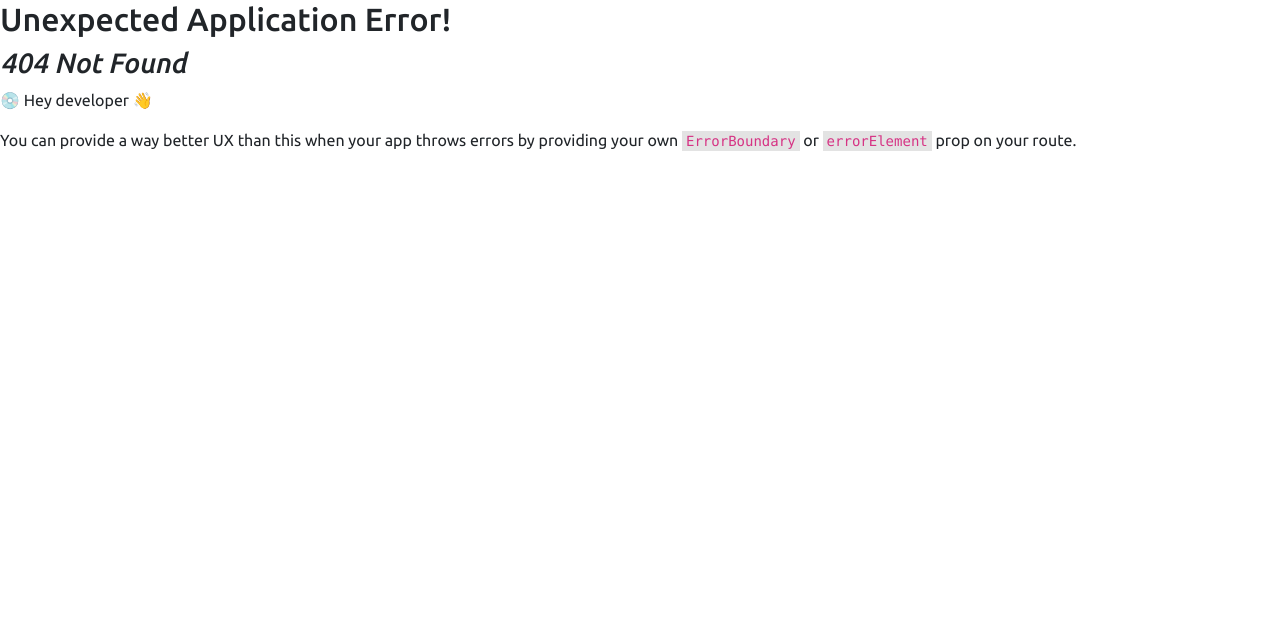
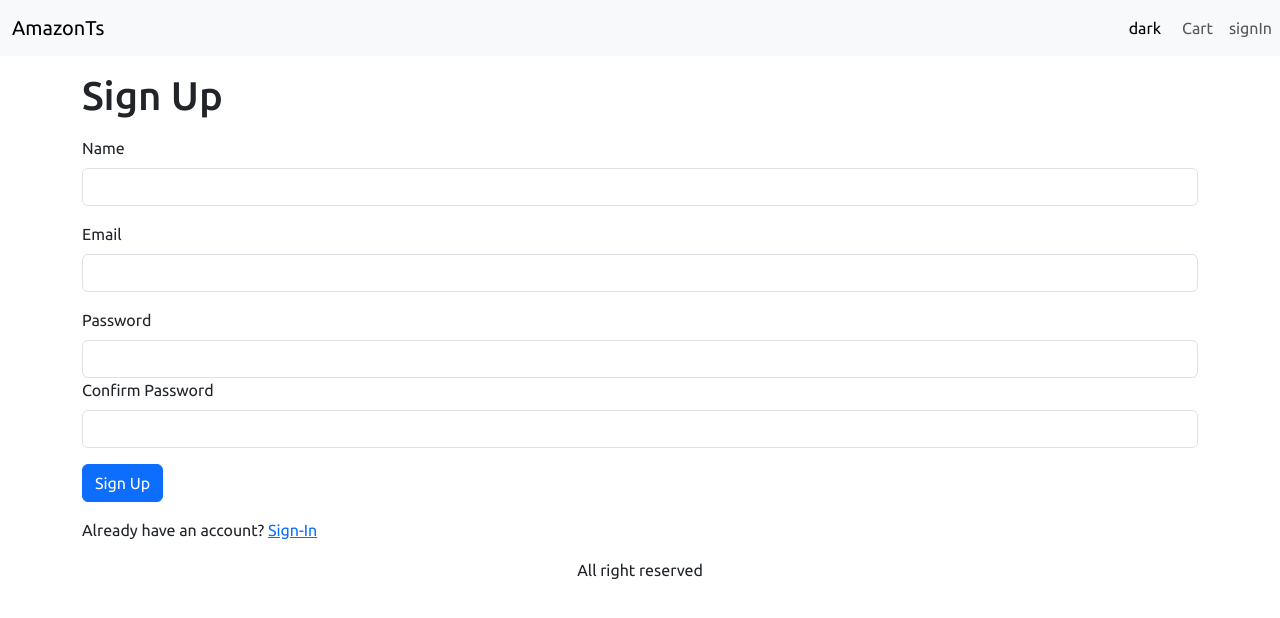
Before and after one commit to mekuzd/Amazon-Typescript, a React (Vite) app in the folder frontend/: page /signup in a window 1280 px wide. Before the commit this address had no page. Shown: the top 618 px of the page. Built offline with nearby package versions, Linux system fonts and the light colour scheme.

Commit message:
created new page signup

```diff
--- /dev/null
+++ b/frontend/src/Pages/SignUpPage.tsx
@@ -0,0 +1,104 @@
+import { Link, useLocation, useNavigate } from "react-router-dom";
+import DefaultLayout from "../Components/DefaultLayout";
+import { useContext, useEffect, useState } from "react";
+import { Store } from "../Provider/Store";
+import { Button, Container, Form } from "react-bootstrap";
+import { Helmet } from "react-helmet-async";
+import { ToastContainer, toast } from "react-toastify";
+import { getError } from "../utils";
+import { ApiError } from "../Types/apiError";
+import apiClient from "../Services/apiClient";
+
+const SignUp = () => {
+  const navigate = useNavigate();
+  const { search } = useLocation();
+  const redirectInUrl = new URLSearchParams(search).get("redirect");
+  const redirect = redirectInUrl ? redirectInUrl : "/";
+
+  const [email, setEmail] = useState("");
+  const [name, setName] = useState("");
+  const [password, setPassword] = useState("");
+  const [confirmPassword, setConfirmPassword] = useState("");
+
+  const { state, dispatch } = useContext(Store);
+  const { loading, userInfo } = state;
+
+  const SignUpUserInfo = async (e: React.SyntheticEvent) => {
+    e.preventDefault();
+    if (password !== confirmPassword) {
+      toast.error("Passwords do not match");
+      return;
+    }
+    try {
+      dispatch({ type: "LOADING" });
+      const result = await apiClient.post("/api/users/signup", {
+        name,
+        email,
+        password,
+      });
+      dispatch({ type: "USER_SIGNIN", payload: result.data });
+      localStorage.setItem("userInfo", JSON.stringify(result.data));
+      navigate(redirect);
+    } catch (error) {
+      dispatch({ type: "STOP_LOADING" });
+      toast.error(getError(error as ApiError));
+    }
+  };
+  useEffect(() => {
+    if (userInfo) {
+      navigate(redirect);
+    }
+  }, [navigate, redirect, userInfo]);
+  return (
+    <DefaultLayout>
+      <ToastContainer position="bottom-center" limit={1} />
+      <Container className="small-container">
+        <Helmet>
+          <title>Sign Up</title>
+        </Helmet>
+        <h1 className="my-3">Sign Up</h1>
+        <Form onSubmit={SignUpUserInfo}>
+          <Form.Group className="mb-3" controlId="name">
+            <Form.Label>Name</Form.Label>
+            <Form.Control onChange={(e) => setName(e.target.value)} required />
+          </Form.Group>
+
+          <Form.Group className="mb-3" controlId="email">
+            <Form.Label>Email</Form.Label>
+            <Form.Control
+              type="email"
+              required
+              onChange={(e) => setEmail(e.target.value)}
+            />
+          </Form.Group>
+          <Form.Group className="mb-3" controlId="password">
+            <Form.Label>Password</Form.Label>
+            <Form.Control
+              type="password"
+              required
+              onChange={(e) => setPassword(e.target.value)}
+            />
+            <Form.Group className="mb-3" controlId="confirmPassword">
+              <Form.Label>Confirm Password</Form.Label>
+              <Form.Control
+                type="password"
+                onChange={(e) => setConfirmPassword(e.target.value)}
+                required
+              />
+            </Form.Group>
+          </Form.Group>
+          <div className="mb-3">
+            <Button type="submit" disabled={loading}>
+              Sign Up
+            </Button>
+          </div>
+          <div className="mb-3">
+            Already have an account?{" "}
+            <Link to={`/signin?redirect=${redirect}`}>Sign-In</Link>
+          </div>
+        </Form>
+      </Container>
+    </DefaultLayout>
+  );
+};
+export default SignUp;
--- a/frontend/src/main.tsx
+++ b/frontend/src/main.tsx
@@ -10,6 +10,7 @@
 import { StoreProvider } from "./Provider/Store.tsx";
 import Cartpage from "./Pages/CartPage.tsx";
 import SignIn from "./Pages/SigninPage.tsx";
+import SignUp from "./Pages/SignUpPage.tsx";
 
 const router = createBrowserRouter([
   {
@@ -29,6 +30,10 @@
     path: "/signin",
     element: <SignIn />,
   },
+  {
+    path: "/signup",
+    element: <SignUp />,
+  },
 ]);
 
 ReactDOM.createRoot(document.getElementById("root")!).render(
```
